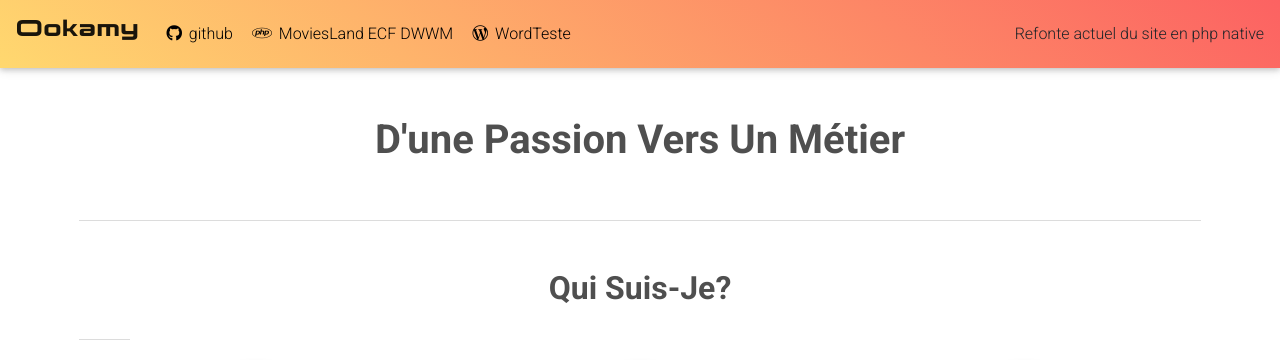
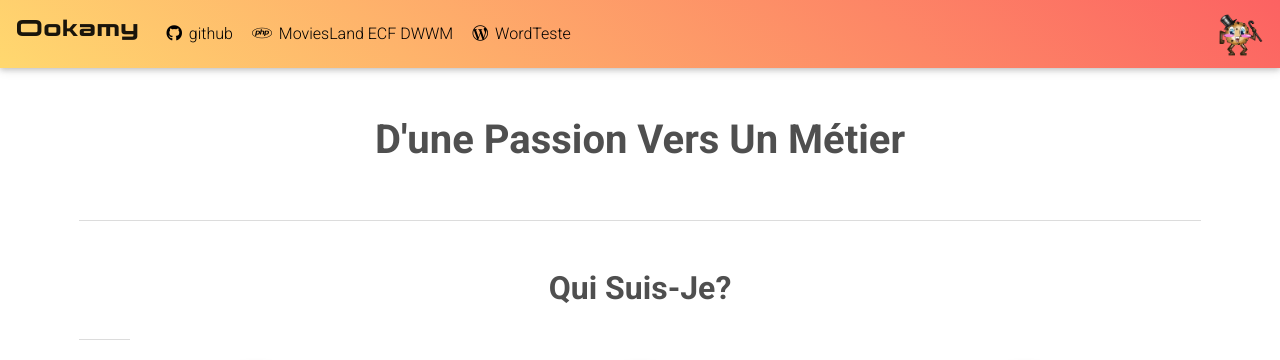
Before and after one commit to MmeOokamy/PHP-Site-ooka, a PHP site: page /?view=about in a window 1280 px wide. Shown: the top 360 px of the page. Run offline with PHP 8.4, Linux system fonts and the light colour scheme; some libraries are stand-ins or nearby versions.

Commit message:
add cookie navbar

```diff
--- a/src/views/template/header.php
+++ b/src/views/template/header.php
@@ -3,6 +3,7 @@
 <head>
     <meta charset="UTF-8">
     <meta name="<?= $this->metaName; ?>" content="<?= $this->metaContent; ?>">
+    <link rel="shortcut icon" type="image/png" href="./src/public/img/favicon.ico"/>
     <meta name="viewport"
           content="width=device-width, user-scalable=no, initial-scale=1.0, maximum-scale=1.0, minimum-scale=1.0">
     <meta http-equiv="X-UA-Compatible" content="ie=edge">
--- a/src/views/template/navbar.php
+++ b/src/views/template/navbar.php
@@ -20,5 +20,5 @@
 
             </ul>
         </div>
-        <div>Refonte actuel du site en php native</div>
+        <div><img src="./src/public/img/mr_cookie.gif" height="50px" width="50px" alt=""></div>
     </nav>
```
Also changed, not shown: src/public/img/mr_cookie.gif (added).
